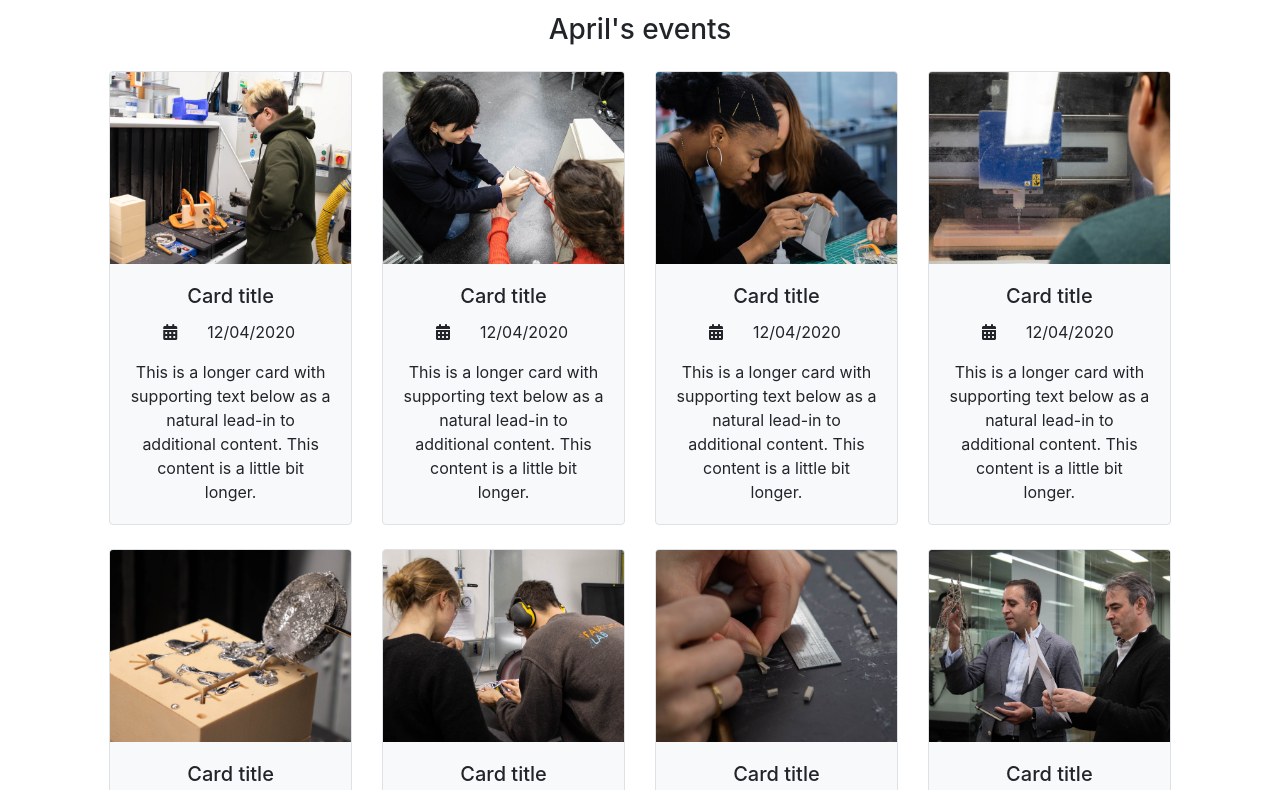
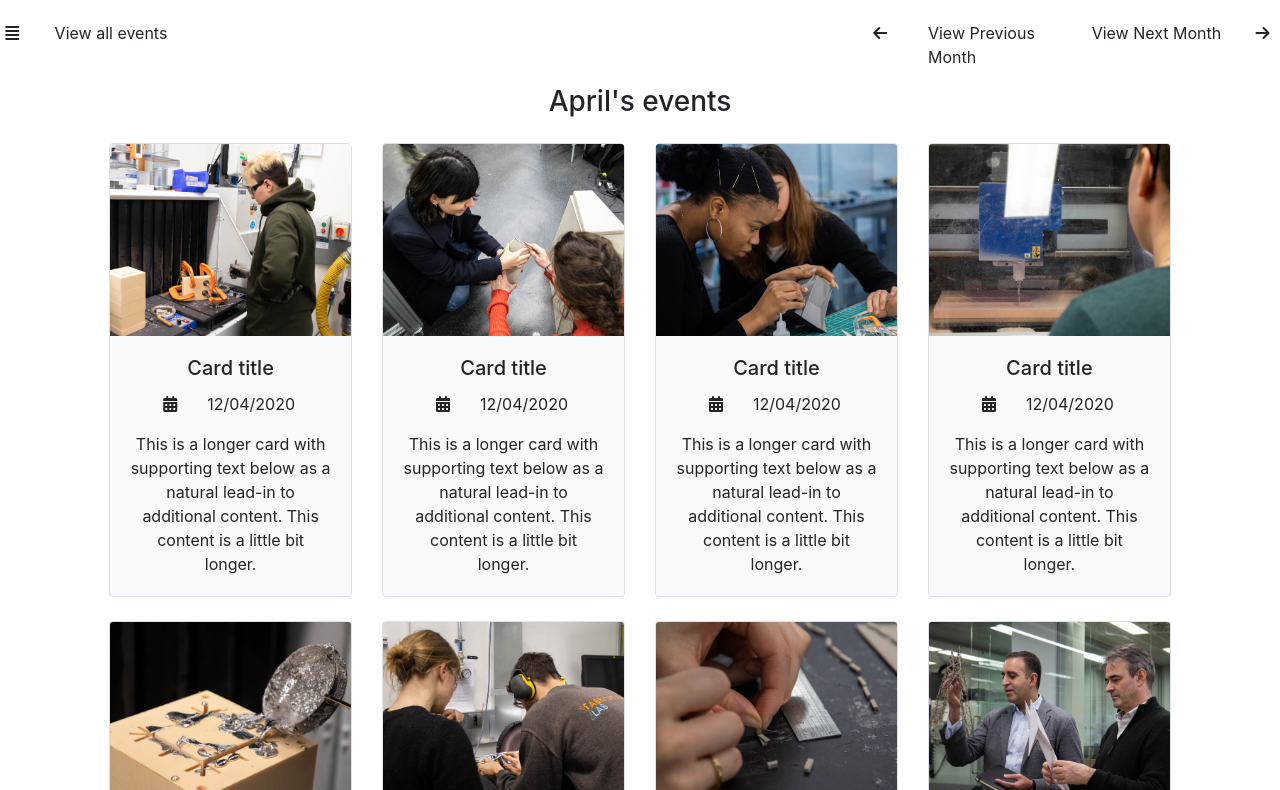
Before and after one commit to francescoperessini/Hypermedia-Applications-PoliMi-2020, a website: page public/pages/EventByMonthX.html in a window 1280 px wide. Shown: the part 79-869 px from the top of the page. Drawn offline with nearby package versions, Linux system fonts and the light colour scheme.

Commit message:
Added navigation buttons

```diff
--- a/public/pages/EventByMonthX.html
+++ b/public/pages/EventByMonthX.html
@@ -19,6 +19,39 @@
 <div id="navbar"></div>
 <!-- NAVBAR -->
 
+<div class="row mt-4">
+    <div class="col-md-2">
+        <div class="row">
+            <div class="col text-center">
+                <i class='fas fa-align-justify'></i>
+            </div>
+            <div class="col-9 text-left">View all events</div>
+        </div>
+
+    </div>
+    <div class="col-md-6"></div>
+    <div class="col-md-4">
+        <div class="row">
+            <div class="col-md-6">
+                <div class="row">
+                    <div class="col">
+                        <i class='fas fa-arrow-left'></i>
+                    </div>
+                    <div class="col-9">View Previous Month</div>
+                </div>
+            </div>
+            <div class="col-md-6">
+                <div class="row">
+                    <div class="col-9">View Next Month</div>
+                    <div class="col-md">
+                        <i class='fas fa-arrow-right'></i>
+                    </div>
+                </div>
+            </div>
+        </div>
+    </div>
+
+</div>
 
 <div class="row text-center mt-3">
     <div class="col-md-12 "><h3>April's events</h3></div>
--- a/public/pages/components/navbar.html
+++ b/public/pages/components/navbar.html
@@ -10,13 +10,13 @@
     <div class="collapse navbar-collapse" id="navbarNavDropdown">
         <ul class="navbar-nav ml-auto">
             <li class="nav-item">
-                <a class="nav-link">Association</a>
+                <a href="/pages/association.html" class="nav-link">Association</a>
             </li>
             <li class="nav-item">
                 <a class="nav-link">Services</a>
             </li>
             <li class="nav-item">
-                <a href="/pages/event.html" class="nav-link">Events</a>
+                <a href="/pages/EventsByMonth.html" class="nav-link">Events</a>
             </li>
             <li class="nav-item">
                 <a href="/pages/person.html" class="nav-link">People</a>
```
Also changed, not shown: public/pages/EventsByMonth.html (+1 -1 lines).
